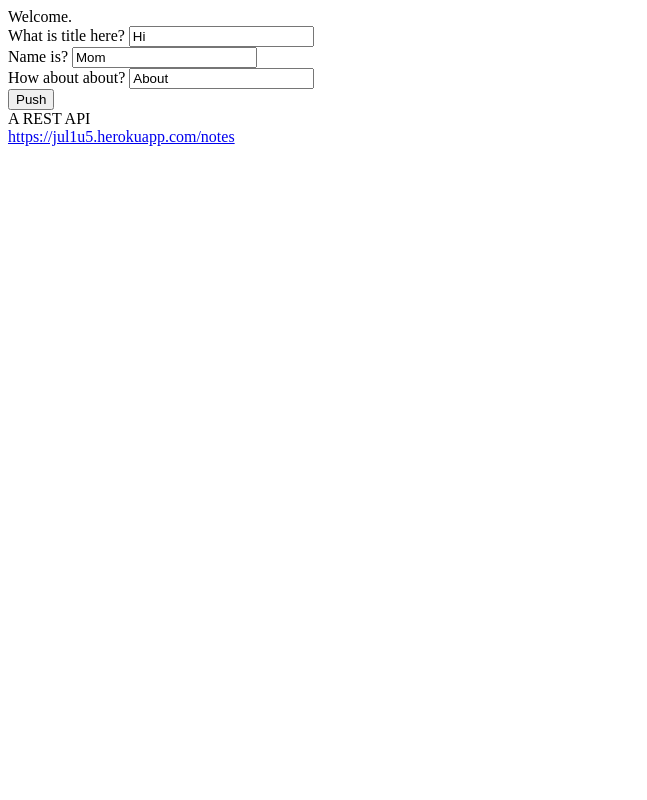
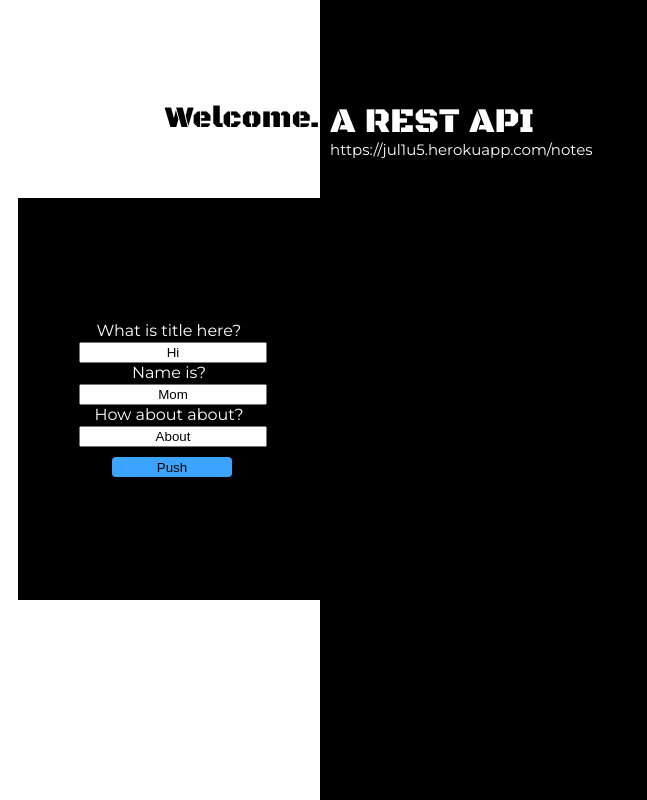
Before and after one commit to Jul1us5/easyNote, a website: page index.html in a window 1280 px wide. Shown: the whole page, without its empty margins (0-647 px from the left). Drawn offline with nearby package versions, Linux system fonts and the light colour scheme; files that its build step writes are made by us from their sources; the site is published under a folder, as on GitHub Pages, so addresses that start at the root find nothing.

Commit message:
-dir ...

```diff
--- a/index.html
+++ b/index.html
@@ -5,7 +5,7 @@
     <meta charset="UTF-8" />
     <meta http-equiv="X-UA-Compatible" content="IE=edge" />
     <meta name="viewport" content="width=device-width, initial-scale=1.0" />
-    <link rel="stylesheet" href="/main.css">
+    <link rel="stylesheet" type="text/css" href="style/main.css">
     <link rel="preconnect" href="https://fonts.gstatic.com">
     <link href="https://fonts.googleapis.com/css2?family=Black+Ops+One&display=swap" rel="stylesheet">
     <link href="https://fonts.googleapis.com/css2?family=Montserrat&display=swap" rel="stylesheet">
--- a/index.js
+++ b/index.js
@@ -12,7 +12,7 @@ const PORT = process.env.PORT || 3000;
 app.use(express.json());
 app.use(express.urlencoded({ extended: true }));
 
-app.use(express.static(__dirname + '/style/'));
+app.use(express.static(__dirname + '/'));
 
 
 //create a logger
--- a/package.json
+++ b/package.json
@@ -20,5 +20,6 @@
         "nodemon": "^2.0.7",
         "winston": "^3.3.3",
         "yup": "^0.29.1"
+    },
+    "styles": "/style/main.css"
 }
-}
```
Lines whose indentation alone changed are shown as unchanged.
